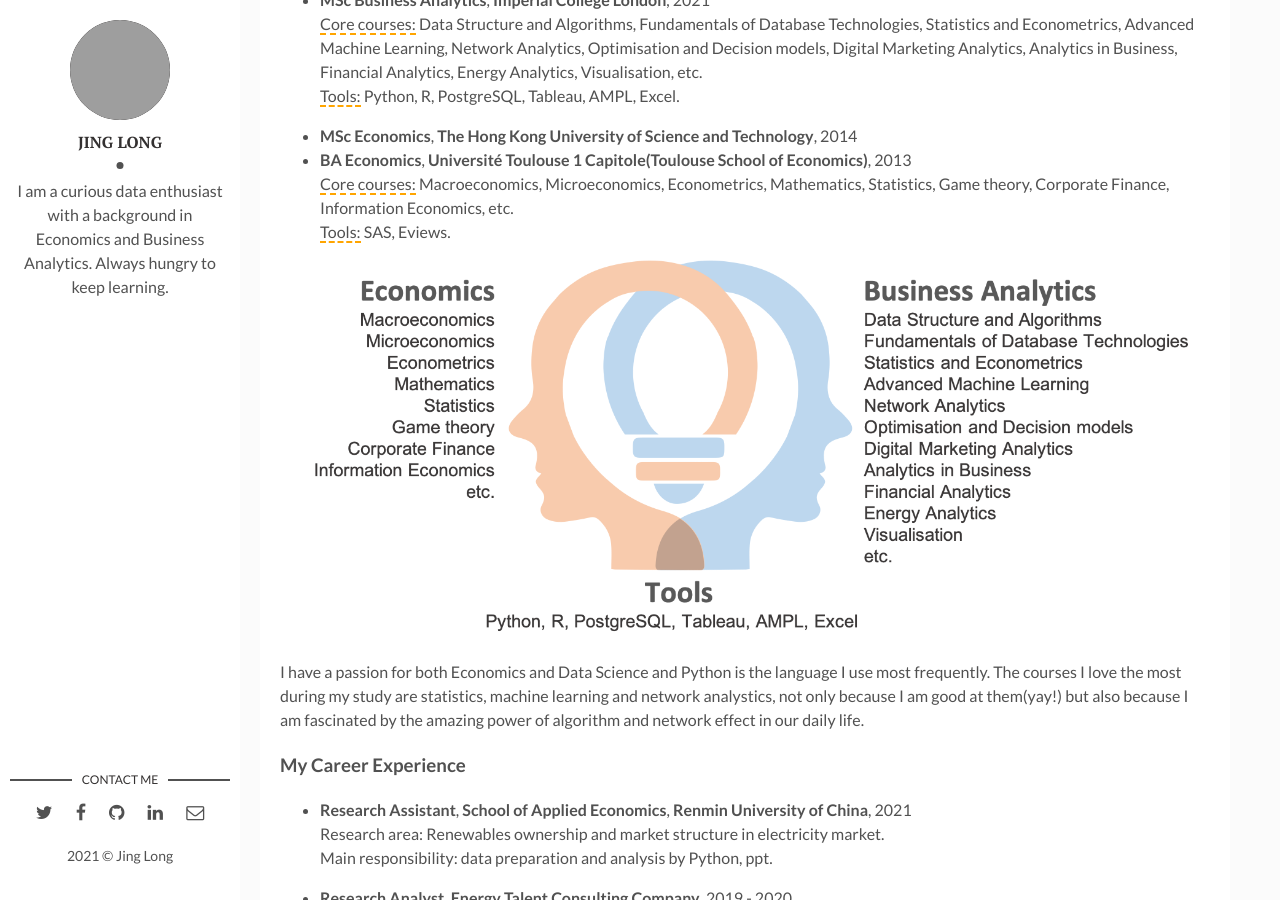
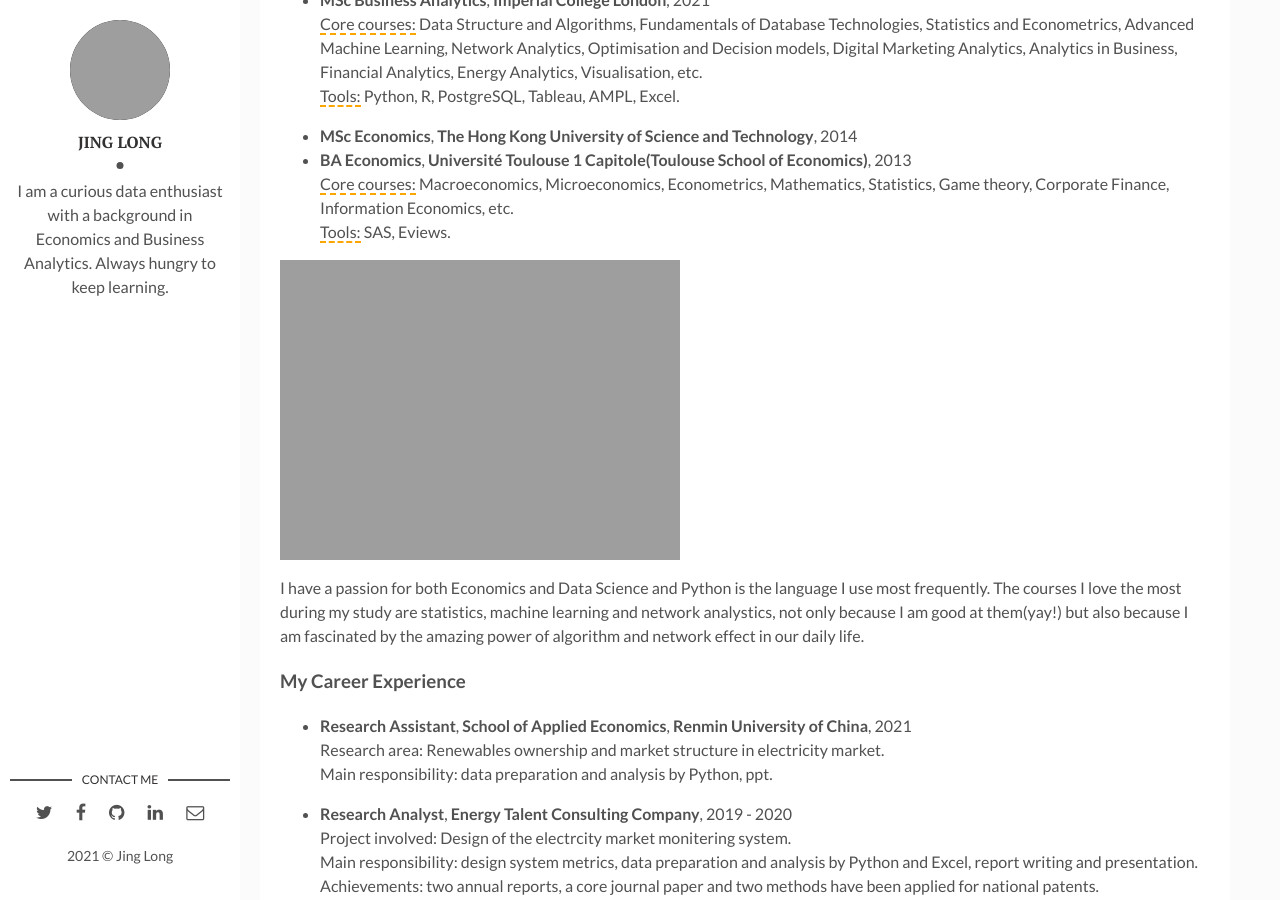
Before and after one commit to jing042323/jing-long, a Jekyll site: the page built from _posts/2021-09-06-about-me.markdown, in a window 1280 px wide and 900 px high, scrolled down 785 px. Built offline with Jekyll 4.4.1, drawn with Linux system fonts in a browser that asks for light colours; comment, search, counter and statistics services are not loaded; grey boxes are pictures that could not be loaded.

Commit message:
update img

```diff
--- a/_posts/2021-09-06-about-me.markdown
+++ b/_posts/2021-09-06-about-me.markdown
@@ -21,7 +21,7 @@
 <span style="border-bottom:2px dashed orange;">Core courses:</span> Macroeconomics, Microeconomics, Econometrics, Mathematics, Statistics, Game theory, Corporate Finance, Information Economics, etc.
 <span style="border-bottom:2px dashed orange;">Tools:</span> SAS, Eviews.
 
-![I and My friends]({{site.baseurl}}/assets/img/education.png)
+![My eduction]({{site.baseurl}}/assets/img/education.png =150x50)
 
 I have a passion for both Economics and Data Science and Python is the language I use most frequently. The courses I love the most during my study are statistics, machine learning and network analystics, not only because I am good at them(yay!) but also because I am fascinated by the amazing power of algorithm and network effect in our daily life.
 
```
